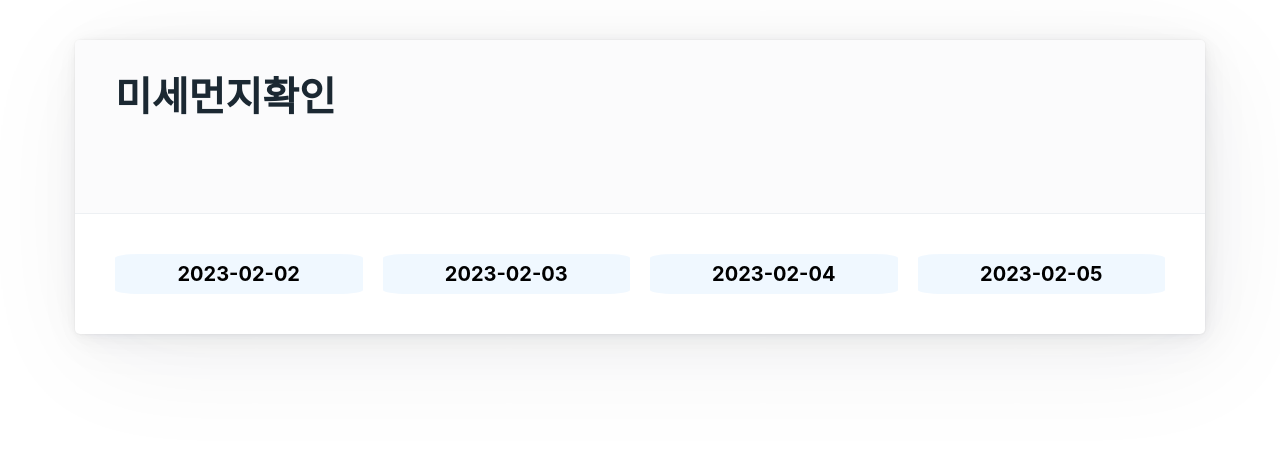
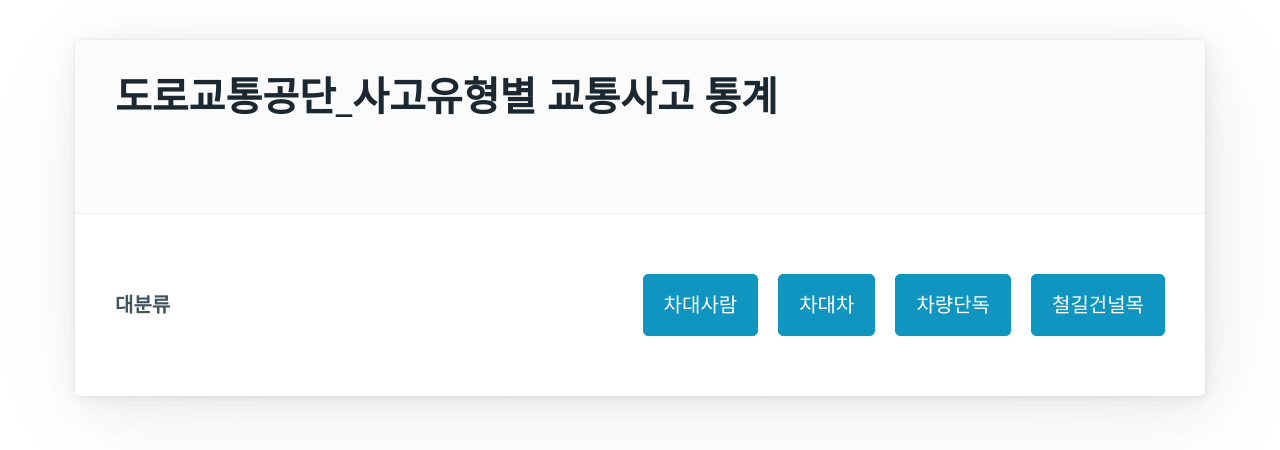
Before and after one commit to pnumin/k4_react, a React (Create React App) app: page / in a window 1280 px wide. Shown: the top 450 px of the page. Built offline with nearby package versions, Linux system fonts and the light colour scheme.

Commit message:
교통사고 대분류

```diff
--- /dev/null
+++ b/src/06/Taccident.js
@@ -0,0 +1,32 @@
+import Hh1 from "../comm/Hh1";
+import data from "./dataTaccident.json";
+
+const Taccident = () => {
+    const tdata = data.data;
+    let c1 = tdata.map((item) => item.사고유형_대분류);
+    c1 = [...new Set(c1)];
+    console.log(c1)
+
+    let c1Tag = c1.map((item, idx) =>
+        <li key={`li${idx}`}><button>{item}</button></li>
+    );
+
+
+    return (
+        <main className="container">
+            <article>
+                <Hh1 title='도로교통공단_사고유형별 교통사고 통계' />
+                <nav>
+                    <ul>
+                        <li><strong>대분류</strong></li>
+                    </ul>
+                    <ul>
+                        {c1Tag}
+                    </ul>
+                </nav>
+            </article>
+        </main>
+    );
+}
+
+export default Taccident;
--- a/src/App.js
+++ b/src/App.js
@@ -4,7 +4,8 @@
 // import MyCom from './03/MyCom';
 // import MyDiv from './03/MyDiv';
 // import Box from './04/Box';
-import Frcst from './05/Frcst';
+// import Frcst from './05/Frcst';
+import Taccident from './06/Taccident' ;
 
 function App() {
   return (
@@ -13,7 +14,8 @@
     // <MyCom />
     // <MyDiv />
     // <Box />
-    <Frcst />
+    // <Frcst />
+    <Taccident />
   );
 }
 
```
